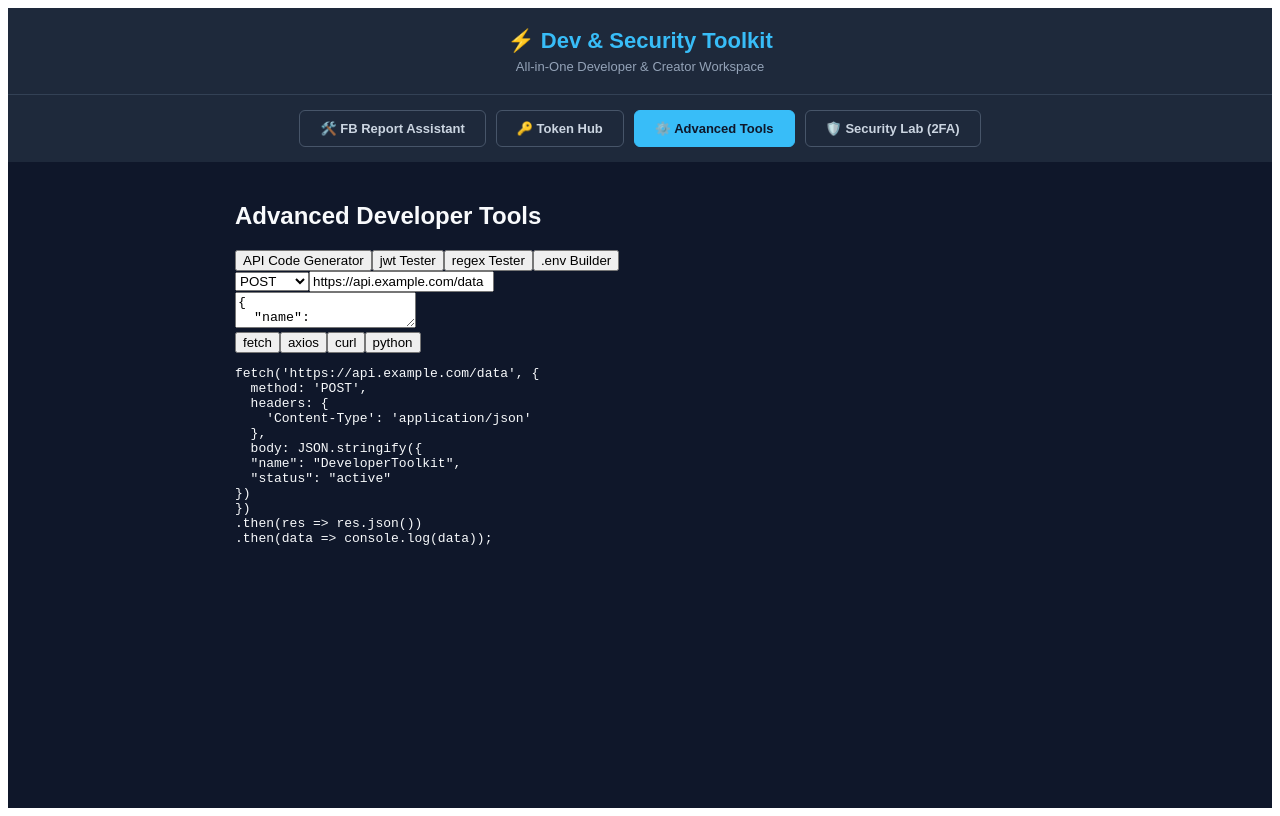
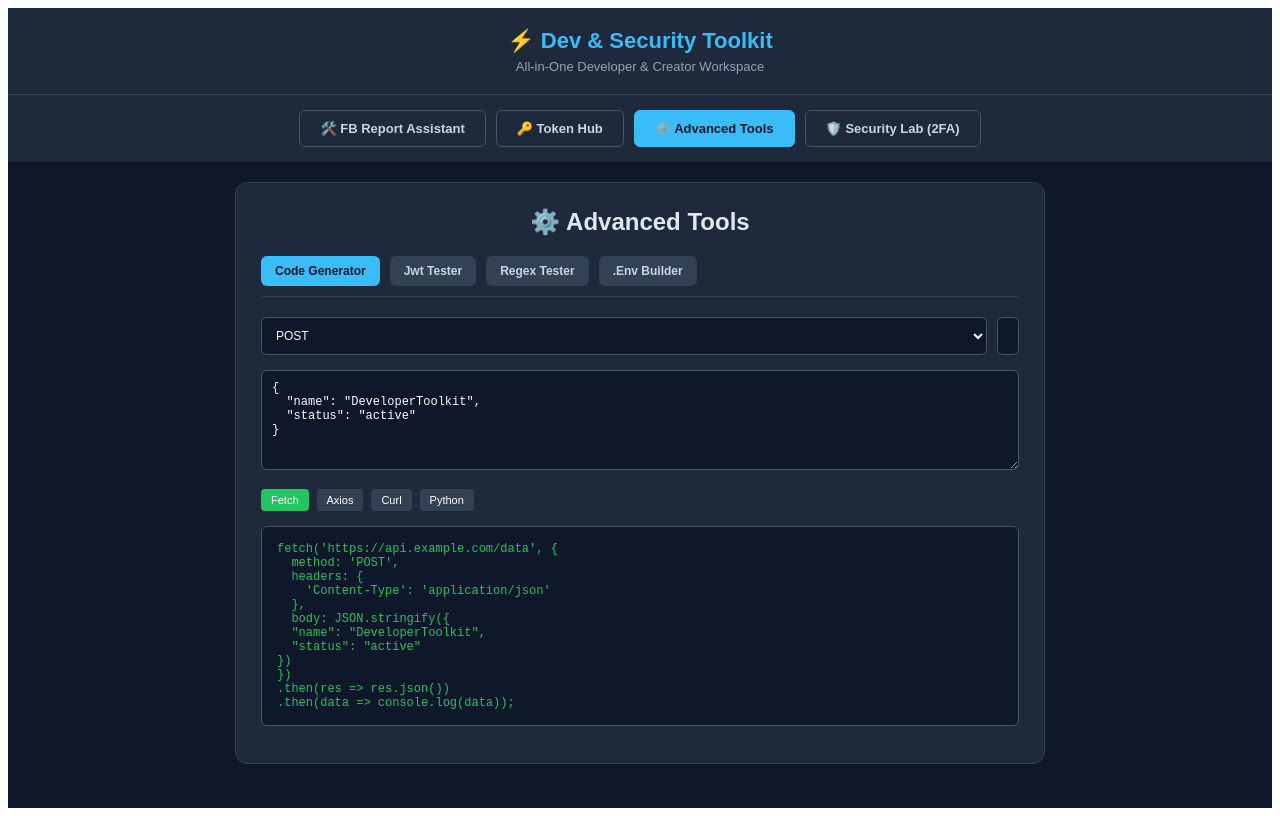
Before and after one commit to ShaikatHasan38/developer-toolkit, a React (Create React App) app: page / in a window 1280 px wide. Both pictures are taken after a click on the button "⚙️ Advanced Tools". Built offline with nearby package versions, Linux system fonts and the light colour scheme.

Commit message:
Update AdvancedTools.tsx

```diff
--- a/src/AdvancedTools.tsx
+++ b/src/AdvancedTools.tsx
@@ -1,31 +1,31 @@
 import React, { useState } from 'react';
 
-const AdvancedTools = () => {
-  const [activeTab, setActiveTab] = useState('codegen');
+const AdvancedTools: React.FC = () => {
+  const [activeTab, setActiveTab] = useState<string>('codegen');
 
   // --- State for API Code Snippet Generator ---
-  const [apiUrl, setApiUrl] = useState('https://api.example.com/data');
-  const [apiMethod, setApiMethod] = useState('POST');
-  const [apiPayload, setApiPayload] = useState('{\n  "name": "DeveloperToolkit",\n  "status": "active"\n}');
-  const [codeLang, setCodeLang] = useState('fetch');
+  const [apiUrl, setApiUrl] = useState<string>('https://api.example.com/data');
+  const [apiMethod, setApiMethod] = useState<string>('POST');
+  const [apiPayload, setApiPayload] = useState<string>('{\n  "name": "DeveloperToolkit",\n  "status": "active"\n}');
+  const [codeLang, setCodeLang] = useState<string>('fetch');
 
   // --- State for JWT Analyzer ---
-  const [jwtToken, setJwtToken] = useState('');
-  const [jwtHeader, setJwtHeader] = useState('');
-  const [jwtPayload, setJwtPayload] = useState('');
-  const [jwtError, setJwtError] = useState('');
+  const [jwtToken, setJwtToken] = useState<string>('');
+  const [jwtHeader, setJwtHeader] = useState<string>('');
+  const [jwtPayload, setJwtPayload] = useState<string>('');
+  const [jwtError, setJwtError] = useState<string>('');
 
   // --- State for Regex Tester ---
-  const [regexPattern, setRegexPattern] = useState('');
-  const [regexFlags, setRegexFlags] = useState('g');
-  const [testString, setTestString] = useState('');
-  const [regexMatches, setRegexMatches] = useState([]);
+  const [regexPattern, setRegexPattern] = useState<string>('');
+  const [regexFlags, setRegexFlags] = useState<string>('g');
+  const [testString, setTestString] = useState<string>('');
+  const [regexMatches, setRegexMatches] = useState<string[]>([]);
 
   // --- State for .env Builder ---
-  const [envVars, setEnvVars] = useState([{ key: 'API_KEY', value: 'your_api_key_here' }]);
+  const [envVars, setEnvVars] = useState<{ key: string; value: string }[]>([{ key: 'API_KEY', value: 'your_api_key_here' }]);
 
   // --- Logic for API Code Generator ---
-  const generateCode = () => {
+  const generateCode = (): string | undefined => {
     if (codeLang === 'fetch') {
       return `fetch('${apiUrl}', {\n  method: '${apiMethod}',\n  headers: {\n    'Content-Type': 'application/json'\n  },\n  body: JSON.stringify(${apiPayload.trim()})\n})\n.then(res => res.json())\n.then(data => console.log(data));`;
     } else if (codeLang === 'axios') {
@@ -38,7 +38,7 @@ const AdvancedTools = () => {
   };
 
   // --- Logic for JWT Analyzer ---
-  const handleJwtDecode = (token) => {
+  const handleJwtDecode = (token: string) => {
     setJwtToken(token);
     try {
       if (!token) {
@@ -47,7 +47,7 @@ const AdvancedTools = () => {
       const parts = token.split('.');
       if (parts.length !== 3) throw new Error('Invalid JWT format');
 
-      const decodeBase64Url = (str) => {
+      const decodeBase64Url = (str: string) => {
         str = str.replace(/-/g, '+').replace(/_/g, '/');
         const pad = str.length % 4;
         if (pad) str += new Array(5 - pad).join('=');
@@ -69,7 +69,7 @@ const AdvancedTools = () => {
       if (!regexPattern) { setRegexMatches([]); return; }
       const regex = new RegExp(regexPattern, regexFlags);
       const matches = testString.match(regex);
-      setRegexMatches(matches || []);
+      setRegexMatches(matches ? Array.from(matches) : []);
     } catch (e) {
       setRegexMatches(['Invalid Regex Pattern']);
     }
@@ -77,47 +77,47 @@ const AdvancedTools = () => {
 
   // --- Logic for .env Builder ---
   const addEnvVar = () => setEnvVars([...envVars, { key: '', value: '' }]);
-  const updateEnvVar = (index, field, val) => {
+  const updateEnvVar = (index: number, field: 'key' | 'value', val: string) => {
     const newVars = [...envVars];
     newVars[index][field] = val;
     setEnvVars(newVars);
   };
-  const removeEnvVar = (index) => setEnvVars(envVars.filter((_, i) => i !== index));
+  const removeEnvVar = (index: number) => setEnvVars(envVars.filter((_, i) => i !== index));
 
   return (
-    <div className="p-6 bg-gray-900 text-white min-h-screen font-sans">
-      <h2 className="text-2xl font-bold mb-6 text-blue-400">Advanced Developer Tools</h2>
+    <div style={{ background: "#1e293b", padding: "25px", borderRadius: "12px", border: "1px solid #334155" }}>
+      <h2 style={{ marginTop: 0, color: "#e2e8f0", textAlign: "center" }}>⚙️ Advanced Tools</h2>
 
       {/* Tabs */}
-      <div className="flex space-x-2 mb-6 border-b border-gray-700 pb-2 overflow-x-auto">
+      <div style={{ display: "flex", gap: "10px", marginBottom: "20px", borderBottom: "1px solid #334155", paddingBottom: "10px", overflowX: "auto" }}>
         {['codegen', 'jwt', 'regex', 'env'].map(tab => (
           <button
             key={tab}
             onClick={() => setActiveTab(tab)}
-            className={`px-4 py-2 rounded-t-lg font-semibold capitalize ${activeTab === tab ? 'bg-blue-600 text-white' : 'bg-gray-800 text-gray-400 hover:bg-gray-700'}`}
+            style={{ padding: "8px 14px", background: activeTab === tab ? "#38bdf8" : "#334155", color: activeTab === tab ? "#0f172a" : "#cbd5e1", border: "none", borderRadius: "6px", fontWeight: "bold", fontSize: "12px", cursor: "pointer", textTransform: "capitalize" }}
           >
-            {tab === 'codegen' ? 'API Code Generator' : tab === 'env' ? '.env Builder' : tab + ' Tester'}
+            {tab === 'codegen' ? 'Code Generator' : tab === 'env' ? '.env Builder' : tab + ' Tester'}
           </button>
         ))}
       </div>
 
       {/* Tab 1: API Code Generator */}
       {activeTab === 'codegen' && (
-        <div className="space-y-4">
-          <div className="flex space-x-4">
-            <select className="bg-gray-800 p-2 rounded border border-gray-700" value={apiMethod} onChange={e => setApiMethod(e.target.value)}>
+        <div>
+          <div style={{ display: "flex", gap: "10px", marginBottom: "15px" }}>
+            <select style={inputStyle} value={apiMethod} onChange={e => setApiMethod(e.target.value)}>
               <option>GET</option><option>POST</option><option>PUT</option><option>DELETE</option>
             </select>
-            <input type="text" className="flex-1 bg-gray-800 p-2 rounded border border-gray-700 focus:outline-none focus:border-blue-500" value={apiUrl} onChange={e => setApiUrl(e.target.value)} placeholder="API URL" />
+            <input type="text" style={{ ...inputStyle, flex: 1 }} value={apiUrl} onChange={e => setApiUrl(e.target.value)} placeholder="API URL" />
           </div>
-          <textarea className="w-full h-32 bg-gray-800 p-3 rounded border border-gray-700 font-mono text-sm" value={apiPayload} onChange={e => setApiPayload(e.target.value)} placeholder="JSON Payload..."></textarea>
+          <textarea style={{ ...textarea, height: "100px", fontFamily: "monospace" }} value={apiPayload} onChange={e => setApiPayload(e.target.value)} placeholder="JSON Payload..."></textarea>
 
-          <div className="flex space-x-4 mb-2">
+          <div style={{ display: "flex", gap: "8px", margin: "15px 0" }}>
             {['fetch', 'axios', 'curl', 'python'].map(lang => (
-              <button key={lang} onClick={() => setCodeLang(lang)} className={`px-3 py-1 rounded capitalize ${codeLang === lang ? 'bg-green-600' : 'bg-gray-700'}`}>{lang}</button>
+              <button key={lang} onClick={() => setCodeLang(lang)} style={{ padding: "5px 10px", background: codeLang === lang ? "#22c55e" : "#334155", color: "#fff", border: "none", borderRadius: "4px", fontSize: "11px", cursor: "pointer", textTransform: "capitalize" }}>{lang}</button>
             ))}
           </div>
-          <pre className="bg-black p-4 rounded overflow-x-auto text-green-400 font-mono text-sm border border-gray-700">
+          <pre style={{ background: "#0f172a", padding: "15px", borderRadius: "6px", color: "#22c55e", overflowX: "auto", fontSize: "12px", border: "1px solid #475569" }}>
             {generateCode()}
           </pre>
         </div>
@@ -125,17 +125,17 @@ const AdvancedTools = () => {
 
       {/* Tab 2: JWT Analyzer */}
       {activeTab === 'jwt' && (
-        <div className="space-y-4">
-          <textarea className="w-full h-24 bg-gray-800 p-3 rounded border border-gray-700 font-mono text-sm focus:border-blue-500" placeholder="Paste your JWT here..." value={jwtToken} onChange={e => handleJwtDecode(e.target.value)}></textarea>
-          {jwtError && <p className="text-red-500">{jwtError}</p>}
-          <div className="grid grid-cols-1 md:grid-cols-2 gap-4">
+        <div>
+          <textarea style={{ ...textarea, height: "80px", fontFamily: "monospace" }} placeholder="Paste your JWT here..." value={jwtToken} onChange={e => handleJwtDecode(e.target.value)}></textarea>
+          {jwtError && <p style={{ color: "#ef4444", fontSize: "12px", marginTop: "5px" }}>{jwtError}</p>}
+          <div style={{ display: "flex", flexDirection: "column", gap: "15px", marginTop: "15px" }}>
             <div>
-              <h3 className="font-semibold text-purple-400 mb-2">Header (Algorithm & Type)</h3>
-              <pre className="bg-black p-4 rounded min-h-[150px] font-mono text-sm text-purple-300">{jwtHeader || 'No Data'}</pre>
+              <h3 style={{ fontSize: "13px", color: "#c084fc", margin: "0 0 8px" }}>Header (Algorithm & Type)</h3>
+              <pre style={{ background: "#0f172a", padding: "15px", borderRadius: "6px", color: "#d8b4fe", minHeight: "100px", fontSize: "12px", border: "1px solid #475569" }}>{jwtHeader || 'No Data'}</pre>
             </div>
             <div>
-              <h3 className="font-semibold text-blue-400 mb-2">Payload (Data)</h3>
-              <pre className="bg-black p-4 rounded min-h-[150px] font-mono text-sm text-blue-300">{jwtPayload || 'No Data'}</pre>
+              <h3 style={{ fontSize: "13px", color: "#38bdf8", margin: "0 0 8px" }}>Payload (Data)</h3>
+              <pre style={{ background: "#0f172a", padding: "15px", borderRadius: "6px", color: "#bae6fd", minHeight: "100px", fontSize: "12px", border: "1px solid #475569" }}>{jwtPayload || 'No Data'}</pre>
             </div>
           </div>
         </div>
@@ -143,17 +143,17 @@ const AdvancedTools = () => {
 
       {/* Tab 3: Regex Tester */}
       {activeTab === 'regex' && (
-        <div className="space-y-4">
-          <div className="flex space-x-2">
-            <input type="text" className="flex-1 bg-gray-800 p-2 rounded border border-gray-700 font-mono" placeholder="Regular Expression (e.g., \b[A-Za-z0-9._%+-]+@[A-Za-z0-9.-]+\.[A-Z|a-z]{2,}\b)" value={regexPattern} onChange={e => {setRegexPattern(e.target.value); handleRegexTest();}} />
-            <input type="text" className="w-16 bg-gray-800 p-2 rounded border border-gray-700 text-center" placeholder="Flags" value={regexFlags} onChange={e => {setRegexFlags(e.target.value); handleRegexTest();}} />
+        <div>
+          <div style={{ display: "flex", gap: "10px", marginBottom: "15px" }}>
+            <input type="text" style={{ ...inputStyle, flex: 1, fontFamily: "monospace" }} placeholder="Regex (e.g., \b[A-Z0-9._%+-]+@[A-Z0-9.-]+\.[A-Z]{2,}\b)" value={regexPattern} onChange={e => {setRegexPattern(e.target.value); handleRegexTest();}} />
+            <input type="text" style={{ ...inputStyle, width: "70px", textAlign: "center" }} placeholder="Flags" value={regexFlags} onChange={e => {setRegexFlags(e.target.value); handleRegexTest();}} />
           </div>
-          <textarea className="w-full h-32 bg-gray-800 p-3 rounded border border-gray-700" placeholder="Test String here..." value={testString} onChange={e => {setTestString(e.target.value); handleRegexTest();}}></textarea>
-          <div className="bg-black p-4 rounded min-h-[100px] border border-gray-700">
-            <h3 className="font-semibold text-green-400 mb-2">Matches ({regexMatches.length}):</h3>
-            <div className="flex flex-wrap gap-2">
+          <textarea style={{ ...textarea, height: "100px", marginBottom: "15px" }} placeholder="Test String here..." value={testString} onChange={e => {setTestString(e.target.value); handleRegexTest();}}></textarea>
+          <div style={{ background: "#0f172a", padding: "15px", borderRadius: "6px", minHeight: "80px", border: "1px solid #475569" }}>
+            <h3 style={{ fontSize: "13px", color: "#22c55e", margin: "0 0 10px" }}>Matches ({regexMatches.length}):</h3>
+            <div style={{ display: "flex", flexWrap: "wrap", gap: "8px" }}>
               {regexMatches.map((match, i) => (
-                <span key={i} className="bg-gray-800 px-2 py-1 rounded text-sm text-yellow-300 border border-gray-600">{match}</span>
+                <span key={i} style={{ background: "#1e293b", padding: "4px 8px", borderRadius: "4px", fontSize: "12px", color: "#fde047", border: "1px solid #475569" }}>{match}</span>
               ))}
             </div>
           </div>
@@ -162,21 +162,22 @@ const AdvancedTools = () => {
 
       {/* Tab 4: .env Builder */}
       {activeTab === 'env' && (
-        <div className="space-y-4">
-          <div className="space-y-2">
+        <div>
+          <div style={{ display: "flex", flexDirection: "column", gap: "10px", marginBottom: "15px" }}>
             {envVars.map((env, index) => (
-              <div key={index} className="flex space-x-2">
-                <input type="text" className="w-1/3 bg-gray-800 p-2 rounded border border-gray-700 uppercase" placeholder="KEY" value={env.key} onChange={e => updateEnvVar(index, 'key', e.target.value.toUpperCase())} />
-                <span className="self-center text-xl">=</span>
-                <input type="text" className="flex-1 bg-gray-800 p-2 rounded border border-gray-700" placeholder="VALUE" value={env.value} onChange={e => updateEnvVar(index, 'value', e.target.value)} />
-                <button onClick={() => removeEnvVar(index)} className="bg-red-600 hover:bg-red-700 px-3 py-2 rounded font-bold">X</button>
+              <div key={index} style={{ display: "flex", gap: "10px", alignItems: "center" }}>
+                <input type="text" style={{ ...inputStyle, width: "30%", textTransform: "uppercase" }} placeholder="KEY" value={env.key} onChange={e => updateEnvVar(index, 'key', e.target.value.toUpperCase())} />
+                <span style={{ color: "#94a3b8", fontWeight: "bold" }}>=</span>
+                <input type="text" style={{ ...inputStyle, flex: 1 }} placeholder="VALUE" value={env.value} onChange={e => updateEnvVar(index, 'value', e.target.value)} />
+                <button onClick={() => removeEnvVar(index)} style={{ background: "#ef4444", color: "#fff", border: "none", borderRadius: "6px", padding: "10px 15px", cursor: "pointer", fontWeight: "bold" }}>X</button>
               </div>
             ))}
           </div>
-          <button onClick={addEnvVar} className="bg-blue-600 hover:bg-blue-700 px-4 py-2 rounded font-semibold">+ Add Variable</button>
-          <div className="mt-6">
-            <h3 className="font-semibold text-green-400 mb-2">Preview (.env file)</h3>
-            <pre className="bg-black p-4 rounded font-mono text-sm text-gray-300 border border-gray-700">
+          <button onClick={addEnvVar} style={{ padding: "8px 14px", background: "#3b82f6", color: "#fff", border: "none", borderRadius: "6px", fontSize: "12px", cursor: "pointer", fontWeight: "bold" }}>+ Add Variable</button>
+
+          <div style={{ marginTop: "20px" }}>
+            <h3 style={{ fontSize: "13px", color: "#22c55e", margin: "0 0 8px" }}>Preview (.env file)</h3>
+            <pre style={{ background: "#0f172a", padding: "15px", borderRadius: "6px", color: "#cbd5e1", fontSize: "12px", border: "1px solid #475569" }}>
               {envVars.map(env => env.key ? `${env.key}=${env.value}` : '').filter(Boolean).join('\n')}
             </pre>
           </div>
@@ -186,4 +187,8 @@ const AdvancedTools = () => {
   );
 };
 
+// Styles to match your existing app theme
+const textarea = { width: "100%", padding: "10px", borderRadius: "6px", border: "1px solid #475569", background: "#0f172a", color: "#f8fafc", fontSize: "12px", boxSizing: "border-box" as const, outline: "none", resize: "vertical" as const };
+const inputStyle = { width: "100%", padding: "10px", borderRadius: "6px", border: "1px solid #475569", background: "#0f172a", color: "#f8fafc", fontSize: "12px", boxSizing: "border-box" as const, outline: "none" };
+
 export default AdvancedTools;
```
